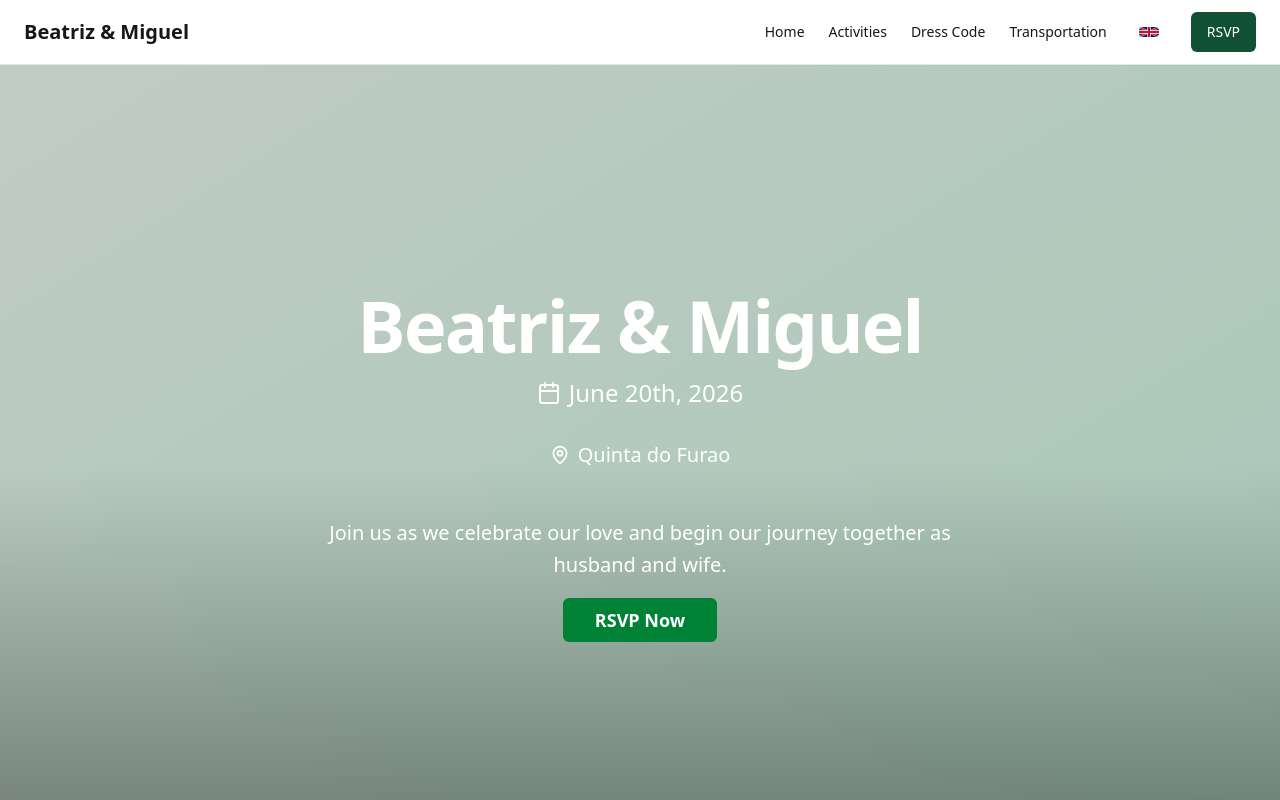
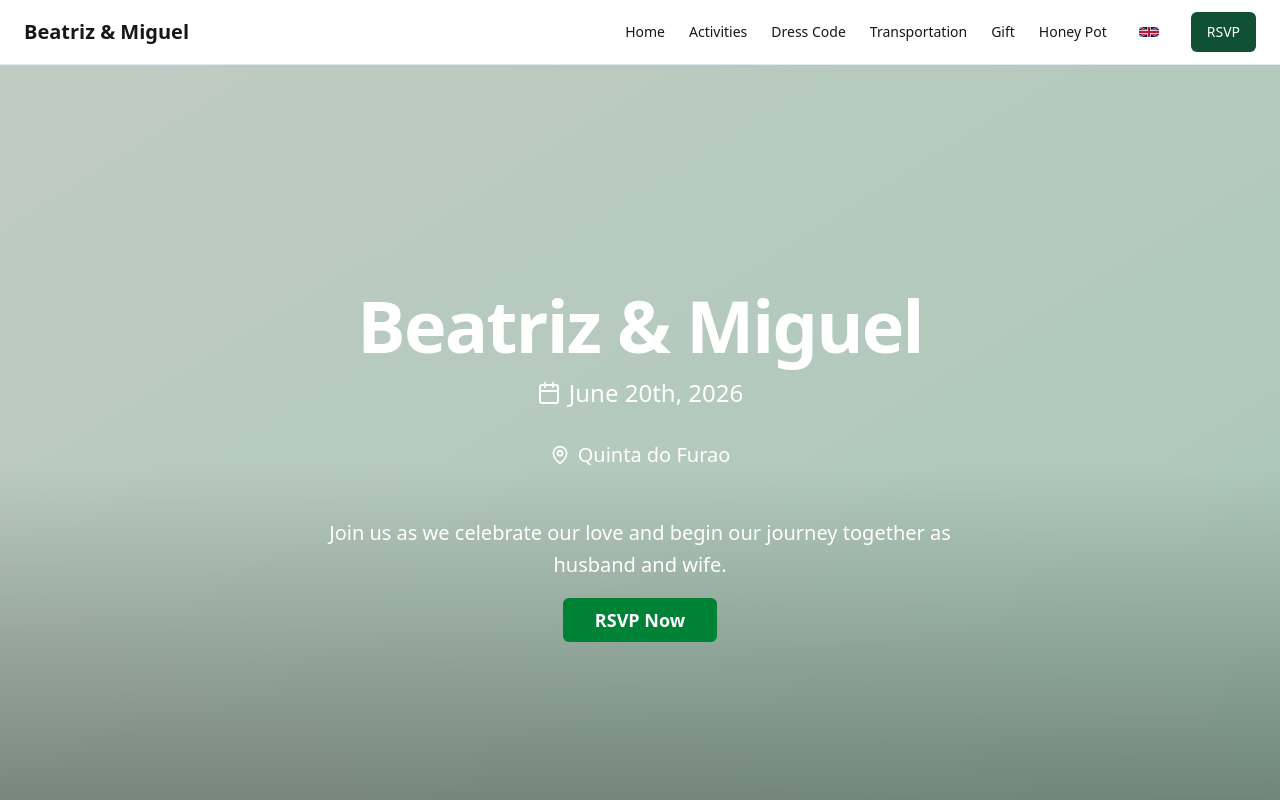
Before and after one commit to MiguelTrinca/wedding-website, a Next.js app: page / in a window 1280 px wide. Shown: the top 800 px of the page. Built offline with nearby package versions, Linux system fonts and the light colour scheme.

Commit message:
Feat (Nav): Added extra navigations

```diff
--- a/src/components/Header.tsx
+++ b/src/components/Header.tsx
@@ -1,6 +1,6 @@
 "use client"
 
-import React, { useState } from "react"
+import { useState } from "react"
 import Link from "next/link"
 import { Button} from "@/components/ui/button"
 import { Sheet, SheetContent, SheetTrigger, SheetTitle, SheetHeader } from "@/components/ui/sheet"
@@ -49,6 +49,21 @@ export default function Header() {
           >
             {t("nav.transportation")}
           </Link>
+
+          <Link
+            href="/gift"
+            className="text-sm font-medium transition-colors hover:text-primary"
+          >
+            {t("nav.gift")}
+          </Link>
+
+          <Link
+            href="/honeypot"
+            className="text-sm font-medium transition-colors hover:text-primary"
+          >
+            {t("nav.honeyPot")}
+          </Link>
+
           <Button
             variant="ghost"
             size="icon"
@@ -119,11 +134,20 @@ export default function Header() {
                 {t("nav.transportation")}
               </Link>
 
-              <Link href="/rsvp" className="text-lg font-medium" onClick={() => setOpen(false)}>
-                {t("nav.rsvp")}
+              <Link href="/gift" className="text-lg font-medium" onClick={() => setOpen(false)}>
+                {t("nav.gift")}
+              </Link>
+
+              <Link href="/honeypot" className="text-lg font-medium" onClick={() => setOpen(false)}>
+                {t("nav.honeyPot")}
               </Link>
 
               <div className="pt-4 border-t">
+
+                <Button asChild>
+                  <Link href="/rsvp">{t("nav.rsvp")}</Link>
+                </Button>
+
                 <Button
                   variant="ghost"
                   size="icon"
--- a/src/contexts/LanguageContext.tsx
+++ b/src/contexts/LanguageContext.tsx
@@ -21,6 +21,8 @@ const translations: Record<Language, Record<string, string>> = {
     "nav.dressCode": "Dress Code",
     "nav.transportation": "Transportation",
     "nav.rsvp": "RSVP",
+    "nav.gift": "Gift",
+    "nav.honeyPot": "Honey Pot",
 
     // Hero
     "hero.date": "June 20th, 2026",
@@ -251,6 +253,8 @@ const translations: Record<Language, Record<string, string>> = {
     "nav.dressCode": "Código de Vestuário",
     "nav.transportation": "Transporte",
     "nav.rsvp": "RSVP",
+    "nav.gift": "Presente",
+    "nav.honeyPot": "Honey Pot",
 
     // Hero
     "hero.date": "20 de Junho de 2026",
```
